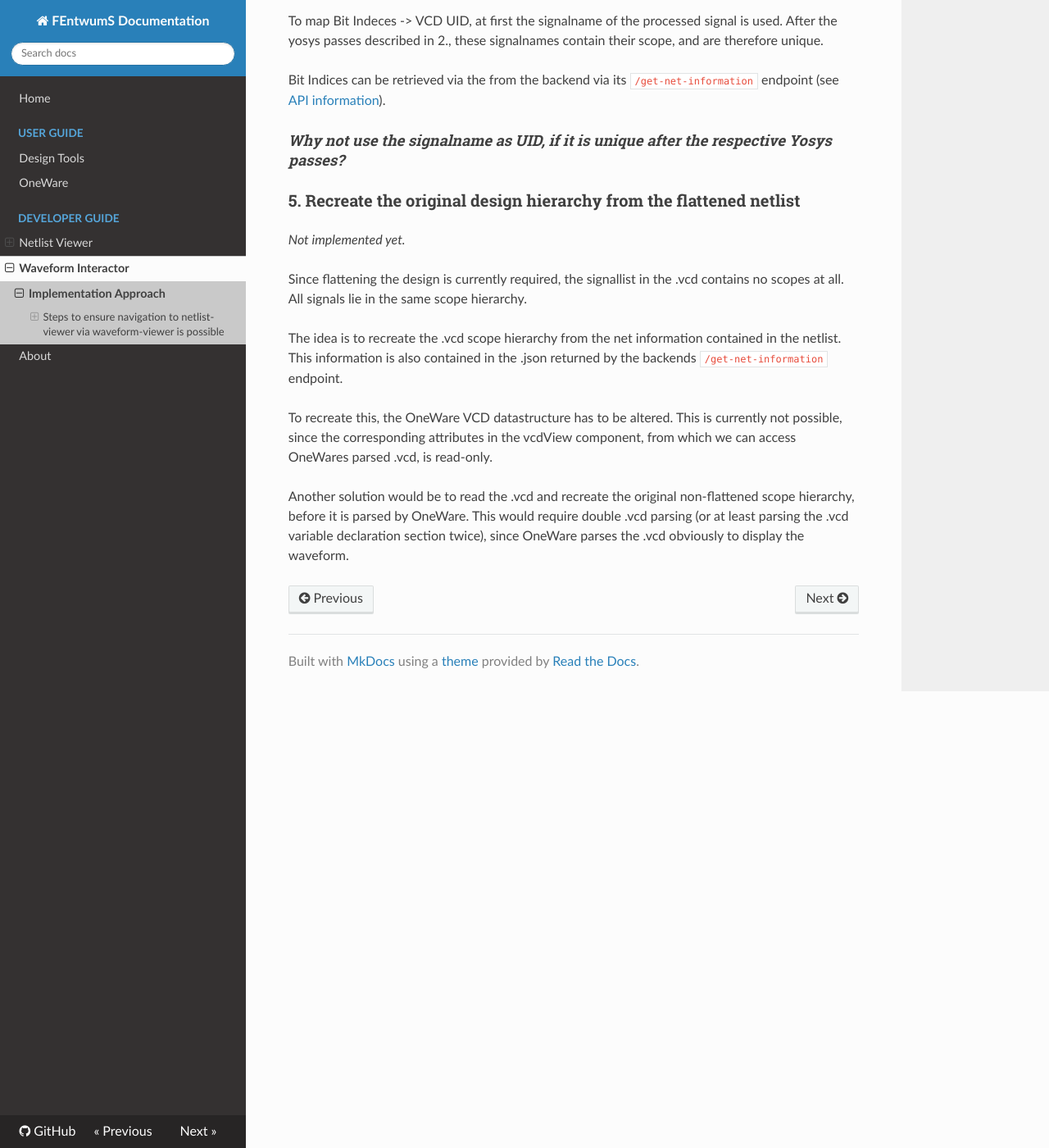
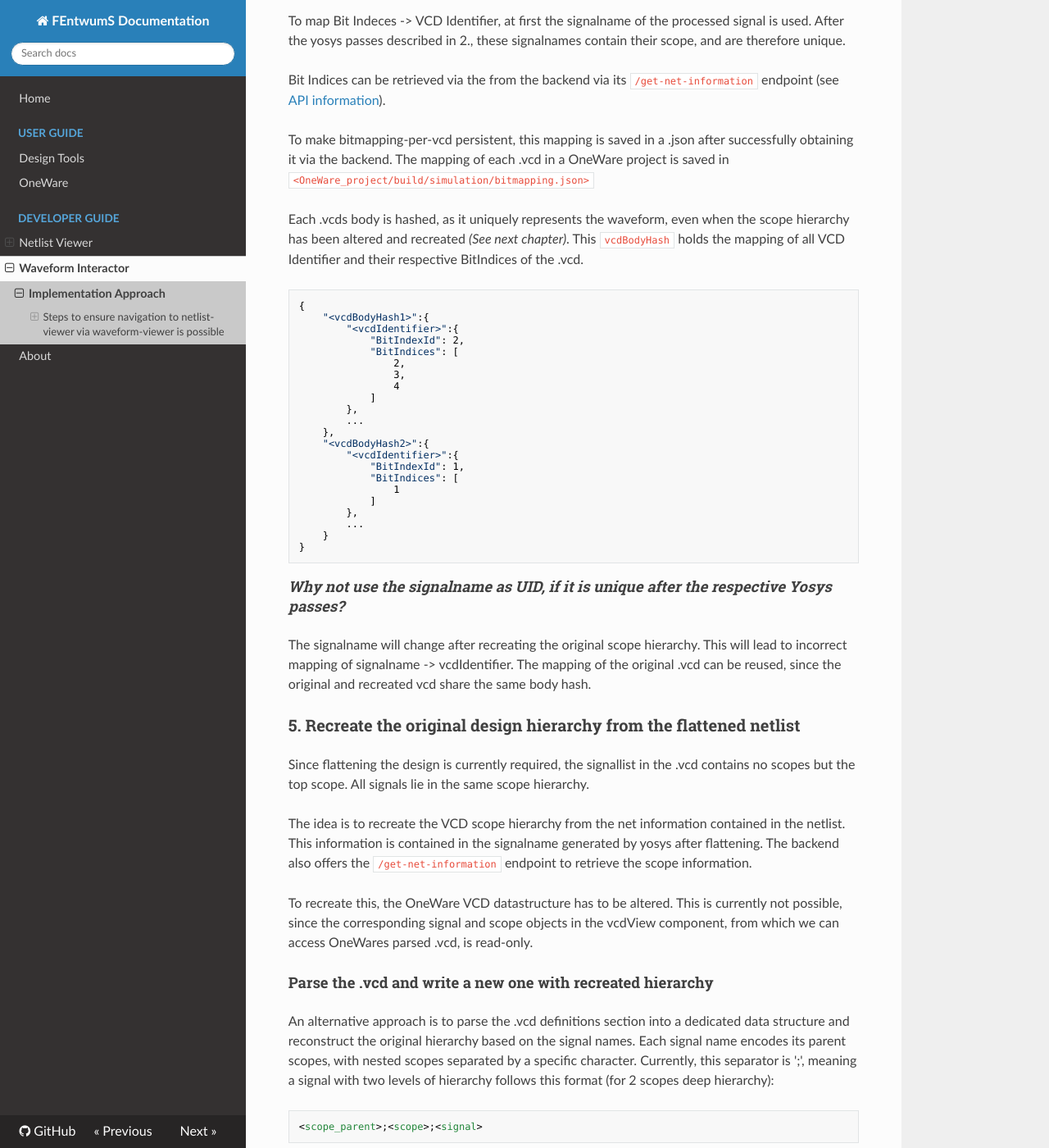
Before and after one commit to FEntwumS/docs, an MkDocs documentation site: the page built from docs/developer_guide/waveform_interactor/approach.md, in a window 1280 px wide and 1400 px high, scrolled down 1194 px. Shown: the whole window at 82% size. Built offline with MkDocs 1.6.1, drawn with Linux system fonts in a browser that asks for light colours; nearby versions of some CDN libraries; some of the changed text lies outside the part shown.

Commit message:
add .vcd recreate hierarchy section

````diff
--- a/docs/developer_guide/waveform_interactor/approach.md
+++ b/docs/developer_guide/waveform_interactor/approach.md
@@ -42,20 +42,70 @@
 
 Each signal in the .vcd wavform file also has its own UID, consisting of 1 or 2 ASCII characters.
 
-To map Bit Indeces -> VCD UID, at first the signalname of the processed signal is used. After the yosys passes described in 2., these signalnames contain their scope, and are therefore unique.
+To map Bit Indeces -> VCD Identifier, at first the signalname of the processed signal is used. After the yosys passes described in 2., these signalnames contain their scope, and are therefore unique.
 
 Bit Indices can be retrieved via the from the backend via its `/get-net-information` endpoint (see [API information](../netlist_viewer/api_information.md)).
 
+To make bitmapping-per-vcd persistent, this mapping is saved in a .json after successfully obtaining it via the backend.
+The mapping of each .vcd in a OneWare project is saved in `<OneWare_project/build/simulation/bitmapping.json>`
+
+Each .vcds body is hashed, as it uniquely represents the waveform, even when the scope hierarchy has been altered and recreated _(See next chapter)_.
+This `vcdBodyHash` holds the mapping of all VCD Identifier and their respective BitIndices of the .vcd.
+
+```json
+{
+    "<vcdBodyHash1>":{
+        "<vcdIdentifier>":{
+            "BitIndexId": 2,
+            "BitIndices": [
+                2,
+                3,
+                4
+            ]
+        },
+        ...
+    },
+    "<vcdBodyHash2>":{
+        "<vcdIdentifier>":{
+            "BitIndexId": 1,
+            "BitIndices": [
+                1
+            ]
+        },
+        ...
+    }
+}
+
+```
+
 #### _Why not use the signalname as UID, if it is unique after the respective Yosys passes?_
 
+The signalname will change after recreating the original scope hierarchy. This will lead to incorrect mapping of signalname -> vcdIdentifier.
+The mapping of the original .vcd can be reused, since the original and recreated vcd share the same body hash.
+
 ### 5. Recreate the original design hierarchy from the flattened netlist
-_Not implemented yet._
 
-Since flattening the design is currently required, the signallist in the .vcd contains no scopes at all. All signals lie in the same scope hierarchy.
+Since flattening the design is currently required, the signallist in the .vcd contains no scopes but the top scope. All signals lie in the same scope hierarchy.
 
-The idea is to recreate the .vcd scope hierarchy from the net information contained in the netlist. This information is also contained in the .json returned by the backends `/get-net-information` endpoint.
+The idea is to recreate the VCD scope hierarchy from the net information contained in the netlist. This information is contained in the signalname generated by yosys after flattening. The backend also offers the `/get-net-information` endpoint to retrieve the scope information.
 
-To recreate this, the OneWare VCD datastructure has to be altered. This is currently not possible, since the corresponding attributes in the vcdView component, from which we can access OneWares parsed .vcd, is read-only.
+To recreate this, the OneWare VCD datastructure has to be altered. This is currently not possible, since the corresponding signal and scope objects in the vcdView component, from which we can access OneWares parsed .vcd, is read-only.
 
-Another solution would be to read the .vcd and recreate the original non-flattened scope hierarchy, before it is parsed by OneWare.
-This would require double .vcd parsing (or at least parsing the .vcd variable declaration section twice), since OneWare parses the .vcd obviously to display the waveform.
+#### Parse the .vcd and write a new one with recreated hierarchy
+
+An alternative approach is to parse the .vcd definitions section into a dedicated data structure and reconstruct the original hierarchy based on the signal names.
+Each signal name encodes its parent scopes, with nested scopes separated by a specific character.
+Currently, this separator is ';', meaning a signal with two levels of hierarchy follows this format (for 2 scopes deep hierarchy):
+
+```
+<scope_parent>;<scope>;<signal>
+```
+
+From this simple structure the original hierarchy easily be recreated and written into the definitions section of the new .vcd.
+
+_More on the .vcd format can be found [here](https://zipcpu.com/blog/2017/07/31/vcd.html)_
+
+Since the signal values remain unchanged, the body of the original and the hierarchy-recreated .vcd stays identical. After writing the reconstructed hierarchy into the definitions section, the body is streamed directly to the new .vcd file.
+
+_In OneWare_ right-clicking on the .vcd and selecting "Recreate Hierarchy from Signal Names" will generate the updated hierarchy.
+The new file will be saved as <original_vcd>_recreated.vcd.
````
